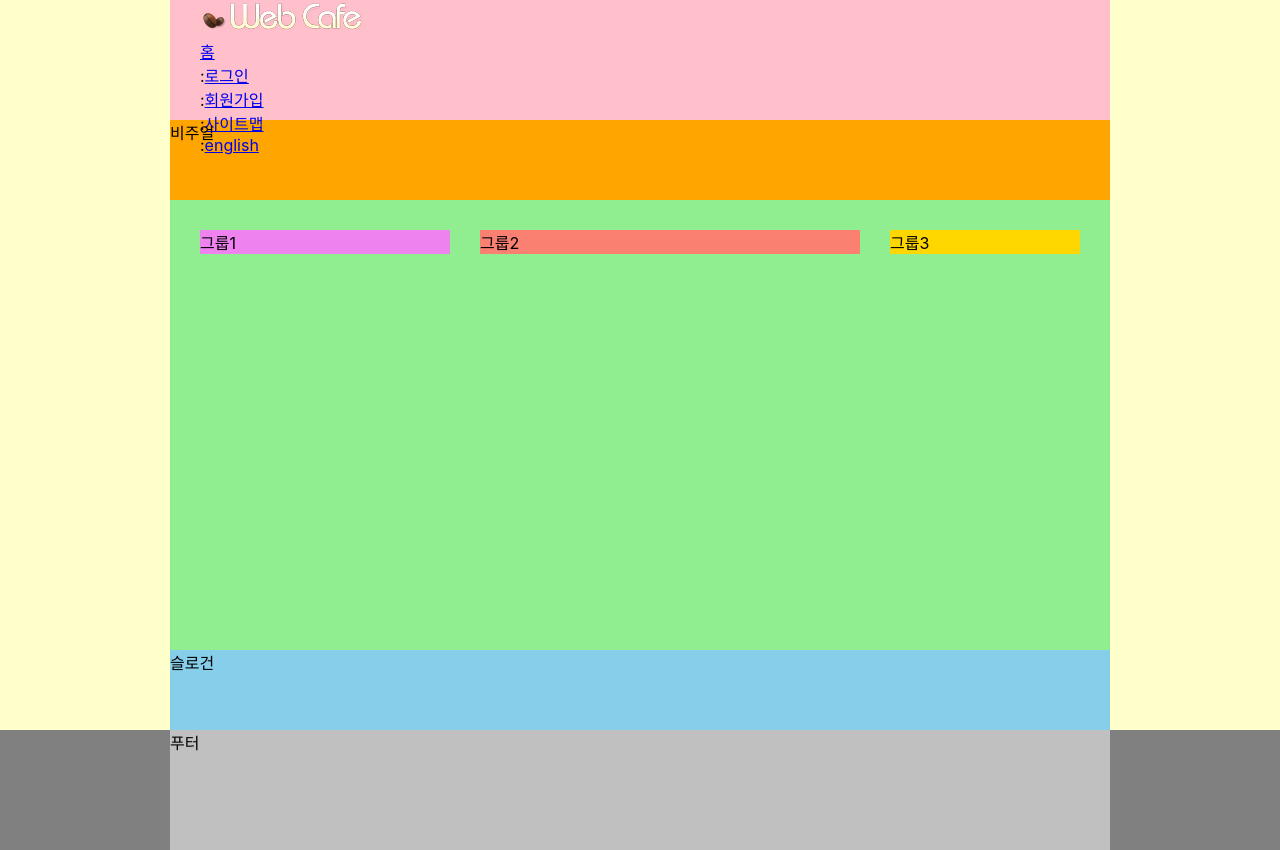
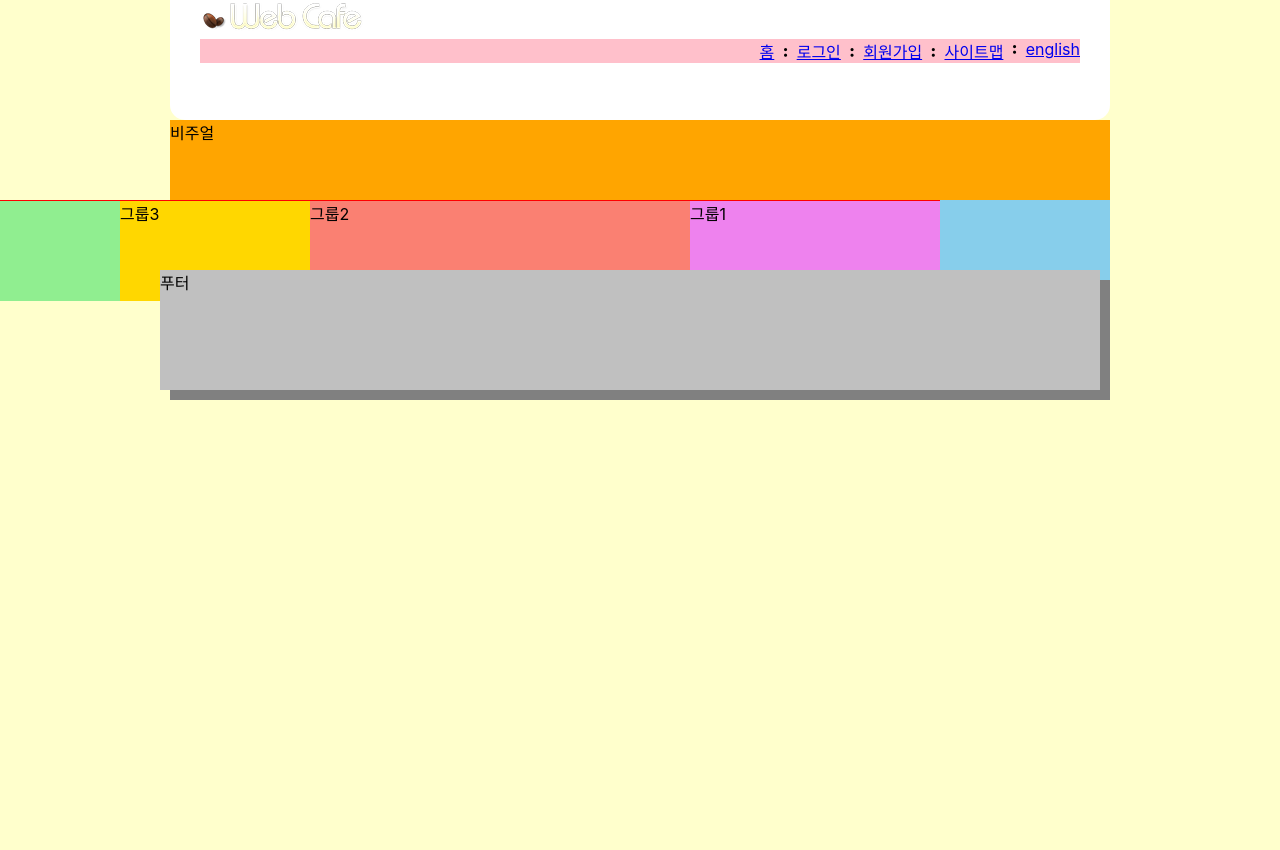
Before and after one commit to sykang013/HTML5, a website: page index.html in a window 1280 px wide. After the commit the page ends 800 px from the top, so only its background shows below. Drawn offline with Linux system fonts and the light colour scheme; a web font is replaced by a local one.

Commit message:
아이콘 폰트 실습

```diff
--- a/css/fontello.css
+++ b/css/fontello.css
@@ -1,18 +1,29 @@
+@font-face {
+  font-family: 'fontello';
+  src: url('../font/fontello.eot?45169256');
+  src: url('../font/fontello.eot?45169256#iefix') format('embedded-opentype'),
+       url('../font/fontello.woff2?45169256') format('woff2'),
+       url('../font/fontello.woff?45169256') format('woff'),
+       url('../font/fontello.ttf?45169256') format('truetype'),
+       url('../font/fontello.svg?45169256#fontello') format('svg');
+  font-weight: normal;
+  font-style: normal;
+}
 /* Chrome hack: SVG is rendered more smooth in Windozze. 100% magic, uncomment if you need it. */
 /* Note, that will break hinting! In other OS-es font will be not as sharp as it could be */
 /*
 @media screen and (-webkit-min-device-pixel-ratio:0) {
   @font-face {
     font-family: 'fontello';
-    src: url('../font/fontello.svg?38310097#fontello') format('svg');
+    src: url('../font/fontello.svg?45169256#fontello') format('svg');
   }
 }
 */
-
- [class^="icon-"]:before, [class*=" icon-"]:before {
-  font-family: 'fontello';
+[class^="icon-"]:before, [class*=" icon-"]:before {
+  font-family: "fontello";
+  font-style: normal;
   font-weight: normal;
-  speak: none;
+  speak: never;
 
   display: inline-block;
   text-decoration: inherit;
@@ -43,8 +54,9 @@
   /* text-shadow: 1px 1px 1px rgba(127, 127, 127, 0.3); */
 }
 
-.icon-ok:before { content: '\e800'; } /* '' */
-.icon-plus:before { content: '\e801'; } /* '' */
-.icon-search:before { content: '\e802'; } /* '' */
-.icon-right-open:before { content: '\e803'; } /* '' */
-.icon-dot-circled:before { content: '\f192'; } /* '' */
+.icon-colon:before { content: '\e800'; } /* '' */
+.icon-ok:before { content: '\e801'; } /* '' */
+.icon-plus:before { content: '\e802'; } /* '' */
+.icon-search:before { content: '\e803'; } /* '' */
+.icon-right-dir:before { content: '\e804'; } /* '' */
+.icon-stop:before { content: '\e805'; } /* '' */
--- a/index.html
+++ b/index.html
@@ -23,22 +23,10 @@
       </h1>
       <ul class="member">
         <li><a href="/">홈</a></li>
-        <li>
-          <span class="divider" aria-hidden="true">:</span
-          ><a href="/">로그인</a>
-        </li>
-        <li>
-          <span class="divider" aria-hidden="true">:</span
-          ><a href="/">회원가입</a>
-        </li>
-        <li>
-          <span class="divider" aria-hidden="true">:</span
-          ><a href="/">사이트맵</a>
-        </li>
-        <li>
-          <span class="divider" aria-hidden="true">:</span
-          ><a href="/">english</a>
-        </li>
+        <li><span class="icon-colon"></span><a href="/">로그인</a></li>
+        <li><span class="icon-colon"></span><a href="/">회원가입</a></li>
+        <li><span class="icon-colon"></span><a href="/">사이트맵</a></li>
+        <li><span class="icon-colon"></span><a href="/">english</a></li>
       </ul>
     </header>
     <div class="visual">비주얼</div>
--- a/styles/fontello.css
+++ b/styles/fontello.css
@@ -1,18 +1,29 @@
+@font-face {
+  font-family: 'fontello';
+  src: url('../font/fontello.eot?45169256');
+  src: url('../font/fontello.eot?45169256#iefix') format('embedded-opentype'),
+       url('../font/fontello.woff2?45169256') format('woff2'),
+       url('../font/fontello.woff?45169256') format('woff'),
+       url('../font/fontello.ttf?45169256') format('truetype'),
+       url('../font/fontello.svg?45169256#fontello') format('svg');
+  font-weight: normal;
+  font-style: normal;
+}
 /* Chrome hack: SVG is rendered more smooth in Windozze. 100% magic, uncomment if you need it. */
 /* Note, that will break hinting! In other OS-es font will be not as sharp as it could be */
 /*
 @media screen and (-webkit-min-device-pixel-ratio:0) {
   @font-face {
     font-family: 'fontello';
-    src: url('../font/fontello.svg?38310097#fontello') format('svg');
+    src: url('../font/fontello.svg?45169256#fontello') format('svg');
   }
 }
 */
-
- [class^="icon-"]:before, [class*=" icon-"]:before {
-  font-family: 'fontello';
+[class^="icon-"]:before, [class*=" icon-"]:before {
+  font-family: "fontello";
+  font-style: normal;
   font-weight: normal;
-  speak: none;
+  speak: never;
 
   display: inline-block;
   text-decoration: inherit;
@@ -43,8 +54,9 @@
   /* text-shadow: 1px 1px 1px rgba(127, 127, 127, 0.3); */
 }
 
-.icon-ok:before { content: '\e800'; } /* '' */
-.icon-plus:before { content: '\e801'; } /* '' */
-.icon-search:before { content: '\e802'; } /* '' */
-.icon-right-open:before { content: '\e803'; } /* '' */
-.icon-dot-circled:before { content: '\f192'; } /* '' */
+.icon-colon:before { content: '\e800'; } /* '' */
+.icon-ok:before { content: '\e801'; } /* '' */
+.icon-plus:before { content: '\e802'; } /* '' */
+.icon-search:before { content: '\e803'; } /* '' */
+.icon-right-dir:before { content: '\e804'; } /* '' */
+.icon-stop:before { content: '\e805'; } /* '' */
--- a/styles/style.css
+++ b/styles/style.css
@@ -1,7 +1,8 @@
 @import url(./normalize.css);
 @import url(./reset.css);
+@import url(./fontello.css);
 
-/*기본스타일*/
+/*기본스타일: box-sizing은 상속이 안되니 쓰는것. 하나는 콘텐츠박스 하나는 보더박스 하면 유지보수가 힘들기 때문이다. */
 *,
 *::before,
 *::after {
@@ -29,10 +30,65 @@ body {
 
 /* 헤더 */
 .header {
-  background: pink;
+  background: #fff;
   padding: 0 30px;
   height: 15vh;
+  border-radius: 0 0 15px 15px;
 }
+
+.member {
+  background-color: pink;
+  display: flex;
+  flex-flow: row nowrap;
+  justify-content: flex-end;
+}
+/* 겹침 Cascading */
+/* 우선순위 규칙 */
+/* li (Type Selector) - 1점 */
+/* .first (Class Selector) - 10점 */
+/* #item (ID Selector) - 100점 */
+
+/* .member -> 10점, li -> 1점, ::before -> 1점  => 12점  */
+/* .member li::before {
+  content: ":";
+} */
+/* .member -> 10점, .first -> 10점, ::before -> 1점  => 21점  */
+/* .member .first::before {
+  content: "첫번째 자식요소를 생성합니다.";
+} */
+/* .member li:first-child::before {
+  content: "";
+} */
+
+/* 포지티브 방식의 구조 셀렉터. "3번째 아이템부터 뒤로 몽땅 선택하겠다" */
+/* .member li:nth-child(n + 2)::before {
+  content: ":";
+  background-color: skyblue;
+} */
+
+/* .member li:nth-child(n + 2):nth-child(-n + 4) {
+  background-color: yellow;
+} */
+
+/*네거티브 방식의 구조 셀렉터 */
+/* .member li:nth-child(-n + 2) {
+  background-color: skyblue;
+} */
+
+/* .member li::before {
+  content: "\e800";
+  font-family: "fontello";
+  font-style: normal;
+  font-weight: normal;
+  speak: never;
+
+  display: inline-block;
+  text-decoration: inherit;
+  width: 1em;
+  margin-right: 0.2em;
+  text-align: center;
+} */
+
 /* 비주얼 */
 .visual {
   background: orange;
@@ -41,25 +97,28 @@ body {
 /* 메인 */
 .main {
   background: lightgreen;
-  min-height: 450px; /*콘텐츠가 적더라도 최소한의 높이를 이정도로 해달라*/
-  display: flex;
-  flex-flow: row nowrap;
-  justify-content: space-between;
-  align-items: flex-start;
-  padding: 30px;
+  /* min-height: 450px; 콘텐츠가 적더라도 최소한의 높이를 이정도로 해달라 */
+  border-top: 1px solid red;
+  position: absolute;
 }
 
+.group {
+  height: 100px;
+}
 .group1 {
   background-color: violet;
   width: 250px;
+  float: right;
 }
 .group2 {
   background-color: salmon;
   width: 380px;
+  float: right;
 }
 .group3 {
   background-color: gold;
   width: 190px;
+  float: right;
 }
 
 /* 슬로건 */
@@ -71,8 +130,13 @@ body {
 /* 푸터 */
 .footer {
   background: gray;
+  width: 940px;
+  margin: 0 auto;
 }
 .footer-inner {
   background-color: silver;
   height: 15vh;
+  position: relative;
+  top: -10px;
+  left: -10px;
 }
```
Also changed, not shown: font/fontello.ttf, font/fontello.woff, font/fontello.woff2, 2 other files.
